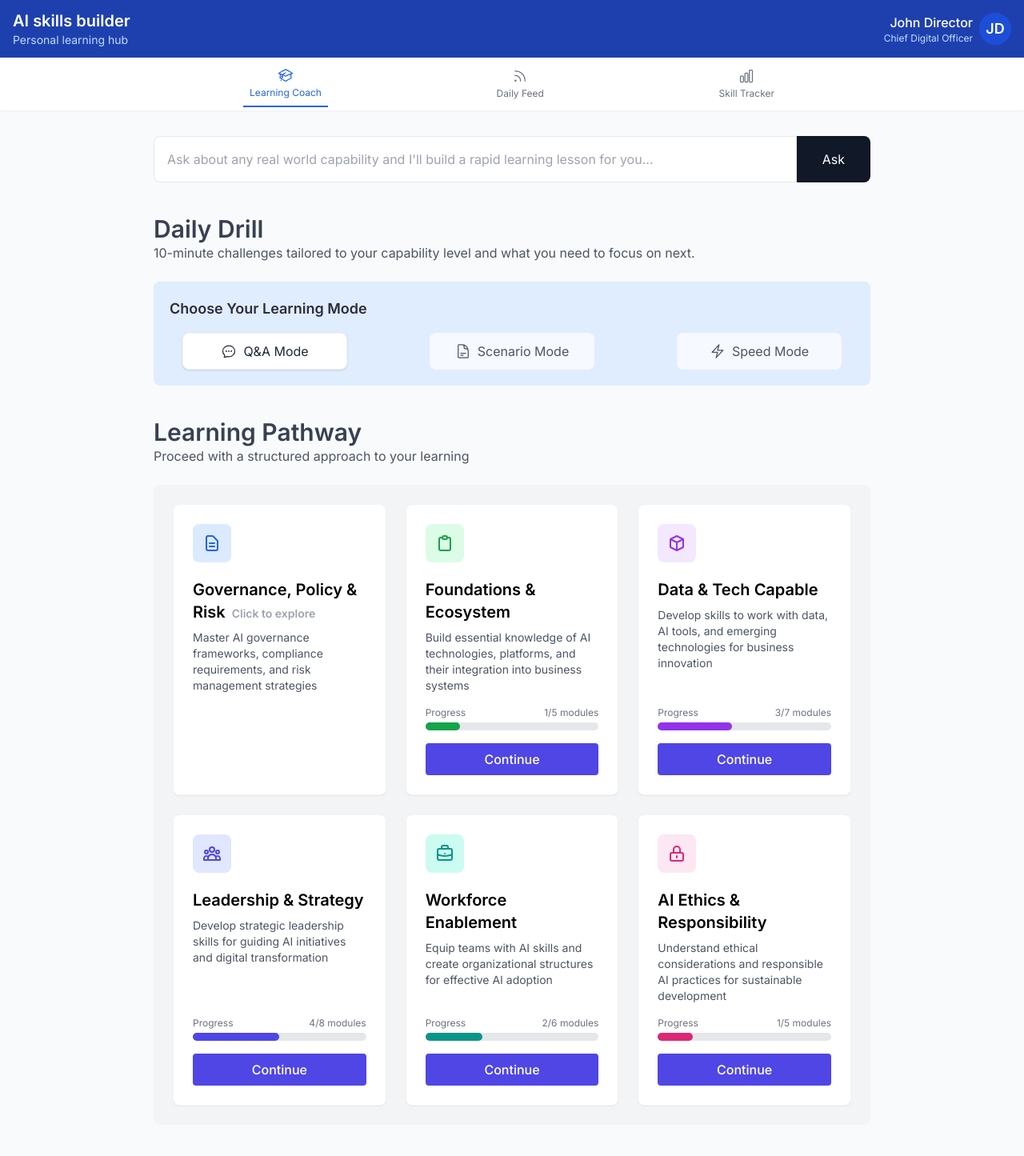
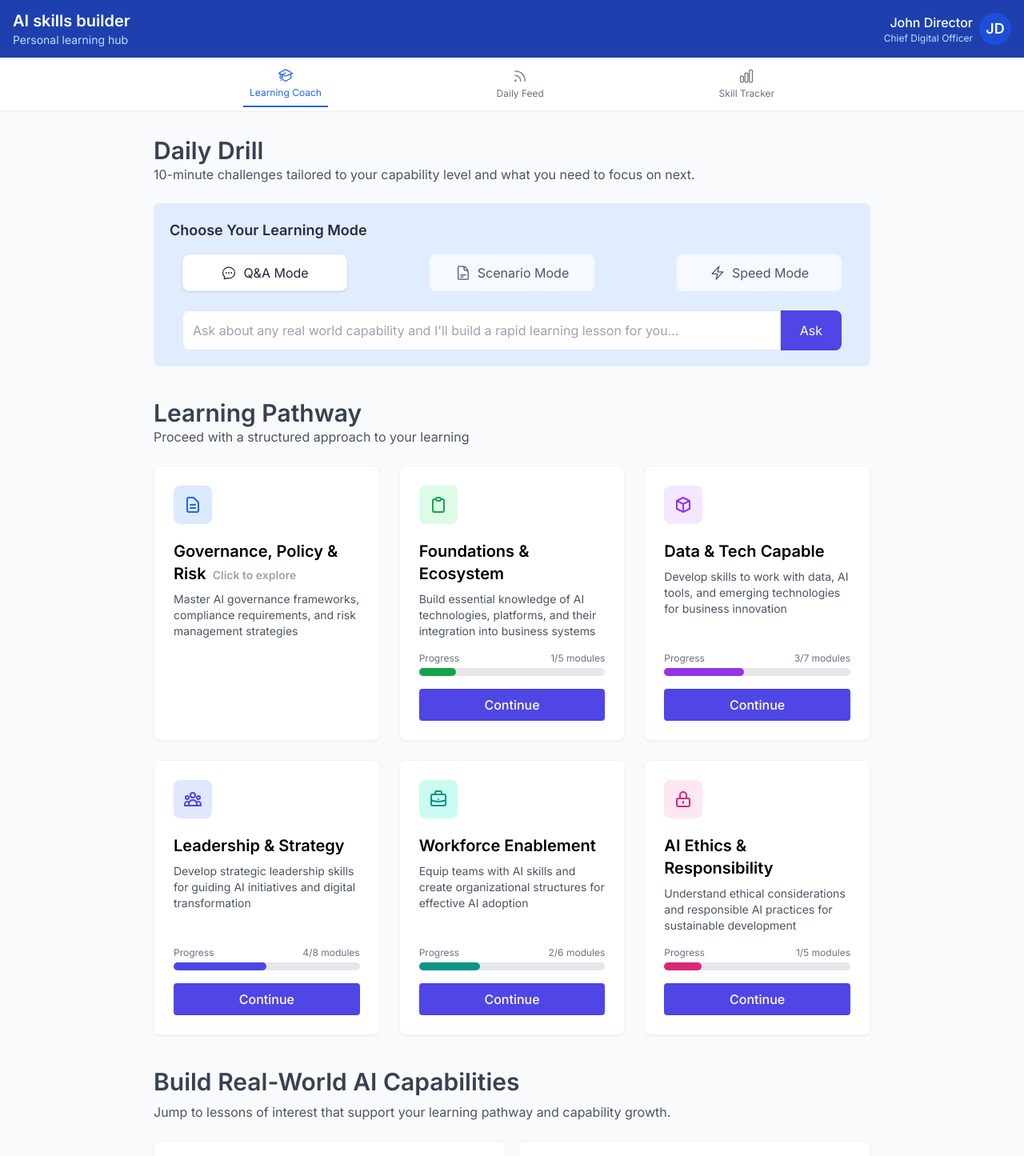
Before and after one commit to danr75/Test2Rapid, a Next.js app: page /learning-coach in a window 1280 px wide. Shown: the top 1445 px of the page at 80% size. Built offline with nearby package versions, Linux system fonts and the light colour scheme.

Commit message:
search bar move

```diff
--- a/src/pages/learning-coach.tsx
+++ b/src/pages/learning-coach.tsx
@@ -415,35 +415,17 @@ const LearningCoachPage: React.FC = () => {
 
       <main className="container mx-auto px-4 py-8">
         <div className="max-w-4xl mx-auto">
-          <div className="mb-10">
-            <div className="flex">
-              <input
-                type="text"
-                className="flex-grow p-4 border border-gray-200 rounded-l-lg focus:outline-none focus:ring-1 focus:ring-primary focus:border-primary"
-                placeholder="Ask about any real world capability and I'll build a rapid learning lesson for you..."
-                onKeyPress={(e: React.KeyboardEvent) => e.key === 'Enter' && handleTopicSubmit((e.target as HTMLInputElement).value)}
-              />
-              <button
-                onClick={() => {
-                  const inputEl = document.querySelector('input[type="text"]') as HTMLInputElement;
-                  if (inputEl && inputEl.value) handleTopicSubmit(inputEl.value);
-                }}
-                className="bg-gray-900 text-white px-8 py-4 rounded-r-lg hover:bg-black transition-colors">
-                Ask
-              </button>
-            </div>
-          </div>
           {/* Daily Drill */}
           <div className="mb-10">
             <h2 className="text-3xl font-semibold text-gray-700">Daily Drill</h2>
             <p className="text-gray-600 mb-6">10-minute challenges tailored to your capability level and what you need to focus on next.</p>
 
-            {/* Learning mode tabs */}
+            {/* Learning mode tabs with ask bar */}
             <div style={{backgroundColor: '#E0EDFF'}} className="rounded-lg p-5 mt-4">
               <div className="mb-4">
                 <h3 className="text-lg font-semibold" style={{color: '#2D2D38'}}>Choose Your Learning Mode</h3>
               </div>
-              <div className="flex justify-between px-4">
+              <div className="flex justify-between px-4 mb-6">
                 {learningModes.map((mode) => (
                   <button
                     key={mode.id}
@@ -458,6 +440,26 @@ const LearningCoachPage: React.FC = () => {
                   </button>
                 ))}
               </div>
+
+              {/* Ask Bar */}
+              <div className="px-4">
+                <div className="flex">
+                  <input
+                    type="text"
+                    className="flex-grow p-3 border border-gray-200 rounded-l-lg focus:outline-none focus:ring-1 focus:ring-primary focus:border-primary"
+                    placeholder="Ask about any real world capability and I'll build a rapid learning lesson for you..."
+                    onKeyPress={(e: React.KeyboardEvent) => e.key === 'Enter' && handleTopicSubmit((e.target as HTMLInputElement).value)}
+                  />
+                  <button
+                    onClick={() => {
+                      const inputEl = document.querySelector('input[type="text"]') as HTMLInputElement;
+                      if (inputEl && inputEl.value) handleTopicSubmit(inputEl.value);
+                    }}
+                    className="bg-primary text-white px-6 py-3 rounded-r-lg hover:bg-indigo-700 transition-colors">
+                    Ask
+                  </button>
+                </div>
+              </div>
             </div>
           </div>
 
@@ -466,8 +468,7 @@ const LearningCoachPage: React.FC = () => {
             <h2 className="text-3xl font-semibold text-gray-700">Learning Pathway</h2>
             <p className="text-gray-600 mb-6">Proceed with a structured approach to your learning</p>
 
-            <div className="bg-gray-100 p-6 rounded-lg">
-              <div className="grid grid-cols-1 md:grid-cols-2 lg:grid-cols-3 gap-6">
+            <div className="grid grid-cols-1 md:grid-cols-2 lg:grid-cols-3 gap-6 mt-6">
               {learningPathways.map((pathway) => {
                 const bgColor = {
                   blue: 'bg-blue-100 text-blue-600',
@@ -541,7 +542,6 @@ const LearningCoachPage: React.FC = () => {
                   </div>
                 );
               })}
-              </div>
             </div>
           </div>
 
```
